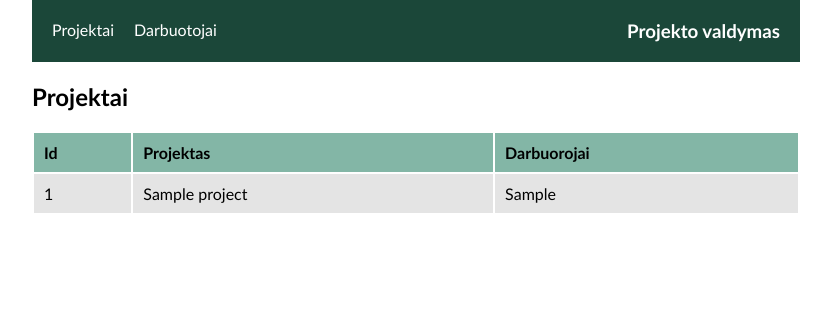
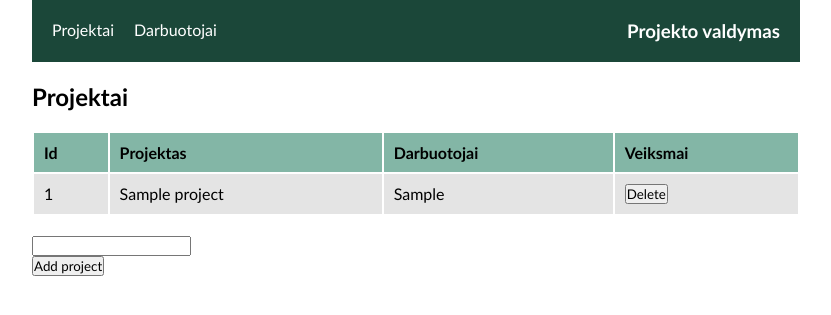
Before and after one commit to EgleJuske/CRUD-sprint2, a PHP site: page /?path=projects in a window 1280 px wide. Shown: the top 315 px of the page, without its empty margins (224-1055 px from the left). Run offline with PHP 8.4, Linux system fonts and the light colour scheme; tables that the repository leaves empty or names only in its code hold one stand-in row (values such as "Sample post"); data that the repository does not hold is empty.

Commit message:
delete projects btn added

```diff
--- a/index.php
+++ b/index.php
@@ -36,12 +36,11 @@
     if (isset($_GET['path'])) {
         if ($_GET['path'] == 'projects') {
             include 'projects.php';
-        } else if ($_GET['path'] == 'employees') {
+        } else {
             include 'employees.php';
-        } else if ($_GET['path'] == 'project-manager') {
-            include 'project-manager.php';
         }
     }
+    mysqli_close($conn);
     ?>
 </body>
 
--- a/projects.php
+++ b/projects.php
@@ -1,7 +1,29 @@
 <?php
-$sql = "SELECT projects.id_projects, projects.project_name, employees.firstname FROM projects
-        LEFT JOIN employees ON projects.id_projects = employees.id_projects";
+$sql = "SELECT projects.id_projects, projects.project_name, group_concat(employees.firstname SEPARATOR ', ') AS names
+FROM projects
+LEFT JOIN employees ON projects.id_projects = employees.id_projects
+GROUP BY projects.id_projects";
 $result = mysqli_query($conn, $sql);
+
+// Add new project logic
+if (isset($_POST['add-project'])) {
+    $stmt = $conn->prepare("INSERT INTO projects (`project_name`) VALUES (?)");
+    $stmt->bind_param("s", $_POST['new-project']);
+    $stmt->execute();
+    header('Location: ?path=projects');
+    die();
+}
+
+// Delete project logic
+if (isset($_POST['delete'])) {
+    echo 'delete set';
+    $stmt = $conn->prepare("DELETE FROM projects WHERE id_projects = ?");
+    $stmt->bind_param("i", $_POST['delete']);
+    $stmt->execute();
+    header('Location: ?path=projects');
+    die();
+}
+
 ?>
 <h2>Projektai</h2>
 <table>
@@ -9,20 +31,31 @@ $result = mysqli_query($conn, $sql);
         <tr>
             <th>Id</th>
             <th>Projektas</th>
-            <th>Darbuorojai</th>
+            <th>Darbuotojai</th>
+            <th>Veiksmai</th>
         </tr>
     </thead>
     <tbody>
         <?php
         if (mysqli_num_rows($result) > 0) {
             while ($row = mysqli_fetch_assoc($result)) {
-                echo "<tr>
-                        <td>" . $row["id_projects"] . "</td>
-                        <td>" . $row["project_name"] . "</td>
-                        <td>" . $row["firstname"] . "</td>
-                    </tr>";
+                echo '<tr>
+                        <td>' . $row["id_projects"] . '</td>
+                        <td>' . $row["project_name"] . '</td>
+                        <td>' . $row["names"] . '</td>
+                        <td>
+                            <form action="" method="POST">
+                                <button type="submit" class="btn btn-delete" name="delete" value="' . $row["id_projects"] . '">Delete</button>
+                            </form>
+                        </td>
+                    </tr>';
             }
         }
         ?>
     </tbody>
 </table>
+
+<form class="add-form" action="" method="POST">
+    <input type="text" name='new-project'><br>
+    <button type="submit" class="btn btn-add" name="add-project" value="add-project">Add project</button>
+</form>
--- a/style.css
+++ b/style.css
@@ -4,7 +4,7 @@ body * {
 	padding: 0;
 	vertical-align: top;
 	box-sizing: border-box;
-    font-family: 'Gill Sans', 'Gill Sans MT', Calibri, 'Trebuchet MS', sans-serif;
+	font-family: "Gill Sans", "Gill Sans MT", Calibri, "Trebuchet MS", sans-serif;
 	word-break: break-all;
 }
 
@@ -32,7 +32,7 @@ header a {
 
 header a:hover {
 	transition: 0.5s ease;
-    color:  rgb(131, 182, 166);
+	color: rgb(131, 182, 166);
 }
 
 header > div.current-dir {
@@ -43,7 +43,9 @@ h3 {
 	margin-right: 20px;
 }
 
-div, table, h2 {
+div,
+table,
+h2 {
 	margin-left: 20%;
 	margin-top: 20px;
 }
@@ -61,6 +63,12 @@ tbody {
 	background-color: rgb(228, 228, 228);
 }
 
-th, td {
+th,
+td {
 	padding: 10px 10px;
 }
+
+form.add-form {
+	margin-left: 20%;
+	margin-top: 20px;
+}
```
Also changed, not shown: employees.php (+11 -0 lines). Lines whose indentation alone changed are shown as unchanged.
